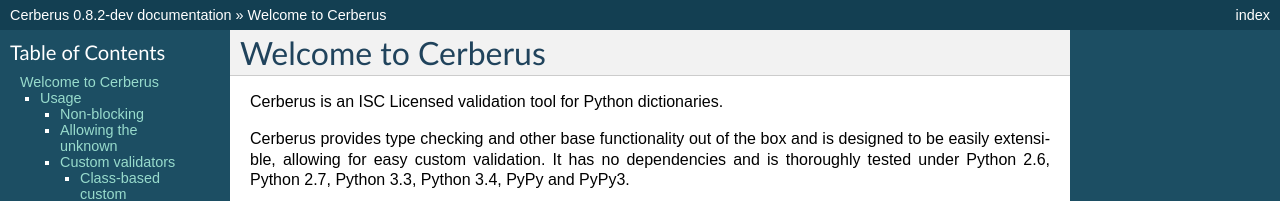
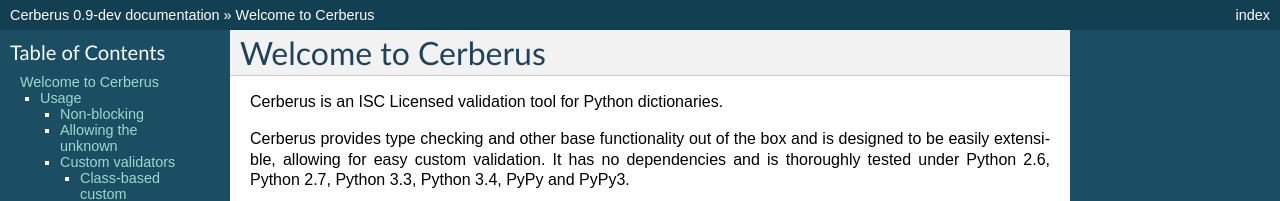
Before and after one commit to pyeve/cerberus, a Sphinx documentation site: the page built from docs/index.rst, in a window 1280 px wide and 900 px high. Shown: the top 201 px of the window. Built offline with Sphinx 7.4.7, drawn with Linux system fonts in a browser that asks for light colours; some of the changed text lies outside the part shown.

Commit message:
Bump version to 0.9
Since we're also adding new features.

```diff
--- a/cerberus/__init__.py
+++ b/cerberus/__init__.py
@@ -10,7 +10,7 @@
 
 from .cerberus import Validator, ValidationError, SchemaError
 
-__version__ = "0.8.2-dev"
+__version__ = "0.9-dev"
 
 __all__ = [
     Validator.__name__,
--- a/docs/index.rst
+++ b/docs/index.rst
@@ -134,7 +134,7 @@
     >>> v.errors
     {'an_unknown_field': 'unknown field'}
 
-.. versionchanged:: 0.8.2
+.. versionchanged:: 0.9
    ``allow_unknown`` can also be set for nested dict fields.
 
 .. versionchanged:: 0.8
@@ -201,7 +201,7 @@
             make_use_of(self.additional_context)
             …
 
-.. versionadded:: 0.8.2
+.. versionadded:: 0.9
 
 Function-based custom validation
 ''''''''''''''''''''''''''''''''
@@ -289,7 +289,7 @@
 exception will be caught and the validation with fail.  All other exception pass
 through.
 
-.. versionadded:: 0.8.2
+.. versionadded:: 0.9
 
 Validation Schema
 -----------------
@@ -351,7 +351,7 @@
     on other fields. This allows to safely assume that field type is correct
     when other (standard or custom) rules are invoked.
 
-.. versionchanged:: 0.8.2
+.. versionchanged:: 0.9
    If a list of types is given, the key value must match *any* of them.
 
 .. versionchanged:: 0.7.1
@@ -586,7 +586,7 @@
     {'numbers': {'an integer': 'min value is 10'}}
 
 .. versionadded:: 0.7
-.. versionchanged:: 0.8.2
+.. versionchanged:: 0.9
    renamed ``keyschema`` to ``valueschema``
 
 regex
```
Also changed, not shown: 2 other files.
